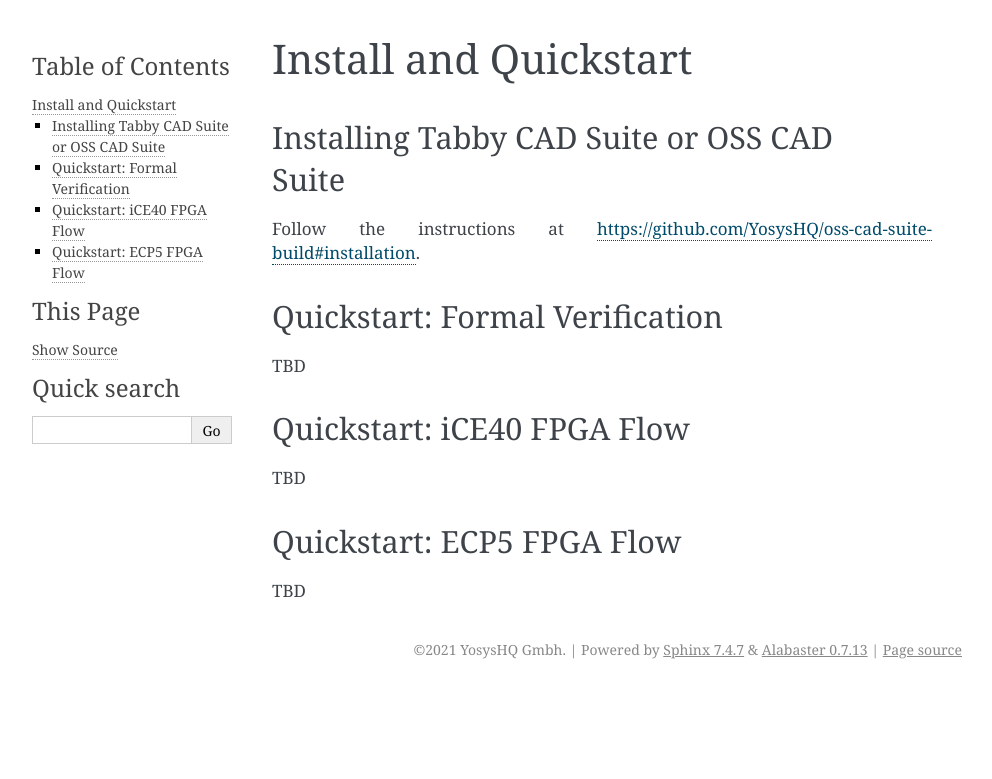
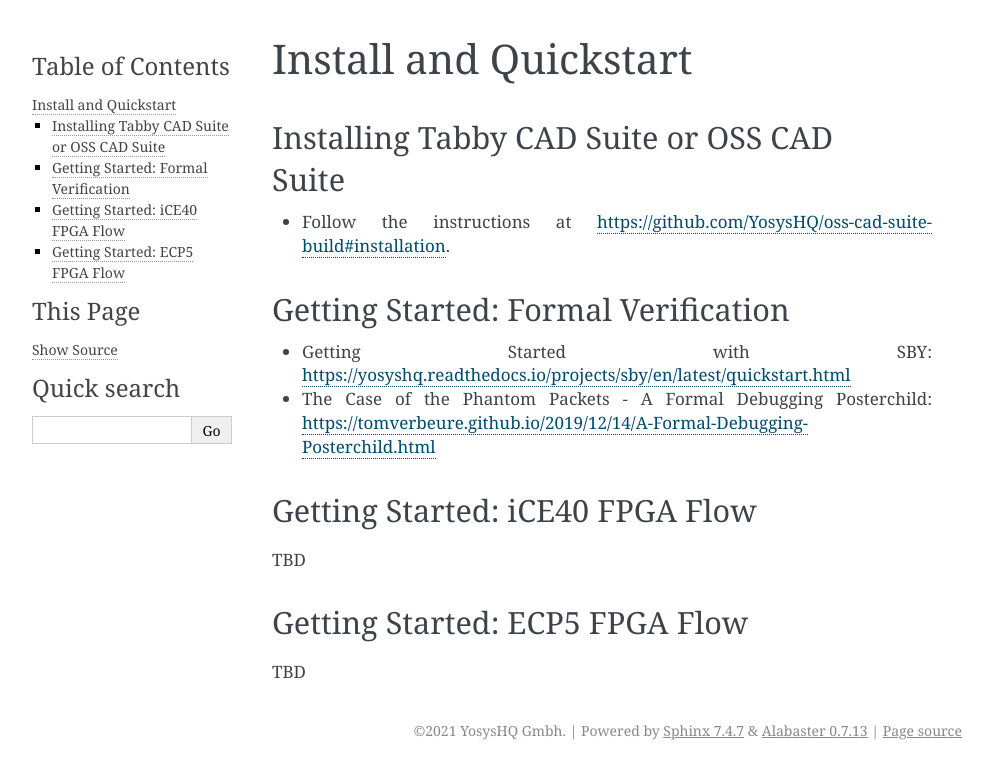
Before and after one commit to YosysHQ-Docs/YosysHQ-Docs, a Sphinx documentation site: the page built from docs/source/install.rst, in a window 1280 px wide. Shown: the top 779 px of the page, without its empty margins (148-1140 px from the left). Built offline with Sphinx 7.4.7, drawn with Linux system fonts in a browser that asks for light colours.

Commit message:
Update install.rst

```diff
--- a/docs/source/install.rst
+++ b/docs/source/install.rst
@@ -5,22 +5,22 @@ Install and Quickstart
 Installing Tabby CAD Suite or OSS CAD Suite
 -------------------------------------------
 
-Follow the instructions at https://github.com/YosysHQ/oss-cad-suite-build#installation.
+* Follow the instructions at https://github.com/YosysHQ/oss-cad-suite-build#installation.
 
 
-Quickstart: Formal Verification
--------------------------------
+Getting Started: Formal Verification
+------------------------------------
+
+* Getting Started with SBY: https://yosyshq.readthedocs.io/projects/sby/en/latest/quickstart.html
+* The Case of the Phantom Packets - A Formal Debugging Posterchild: https://tomverbeure.github.io/2019/12/14/A-Formal-Debugging-Posterchild.html
+
+Getting Started: iCE40 FPGA Flow
+--------------------------------
 
 TBD
 
 
-Quickstart: iCE40 FPGA Flow
----------------------------
+Getting Started: ECP5 FPGA Flow
+-------------------------------
 
 TBD
-
-
-Quickstart: ECP5 FPGA Flow
---------------------------
-
-TBD
```
